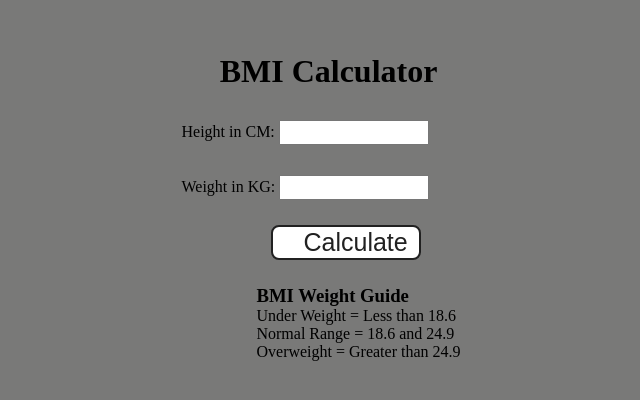
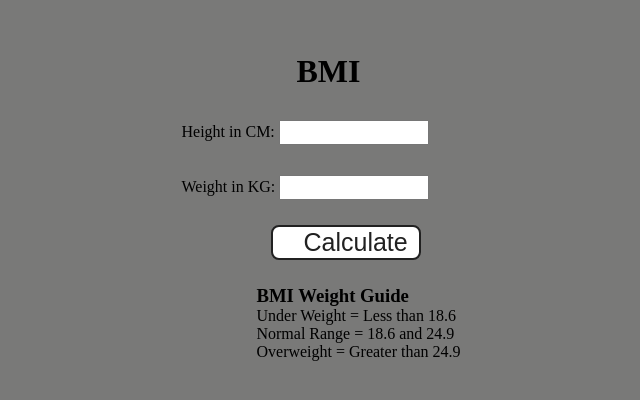
Before and after one commit to jatinjr11/bmi-calculator, a plain HTML site: page index.html in a window 1280 px wide. Shown: the part 218-618 px from the top of the page, without its empty margins (334-974 px from the left). Drawn offline with Linux system fonts and the light colour scheme.

Commit message:
init up-2

```diff
--- a/index.html
+++ b/index.html
@@ -10,7 +10,7 @@
   <body>
 
     <div class="container">
-      <h1>BMI Calculator</h1>
+      <h1>BMI</h1>
       <form>
         <p><label>Height in CM: </label><input type="text" id="height" /></p>
         <p><label>Weight in KG: </label><input type="text" id="weight" /></p>
```
